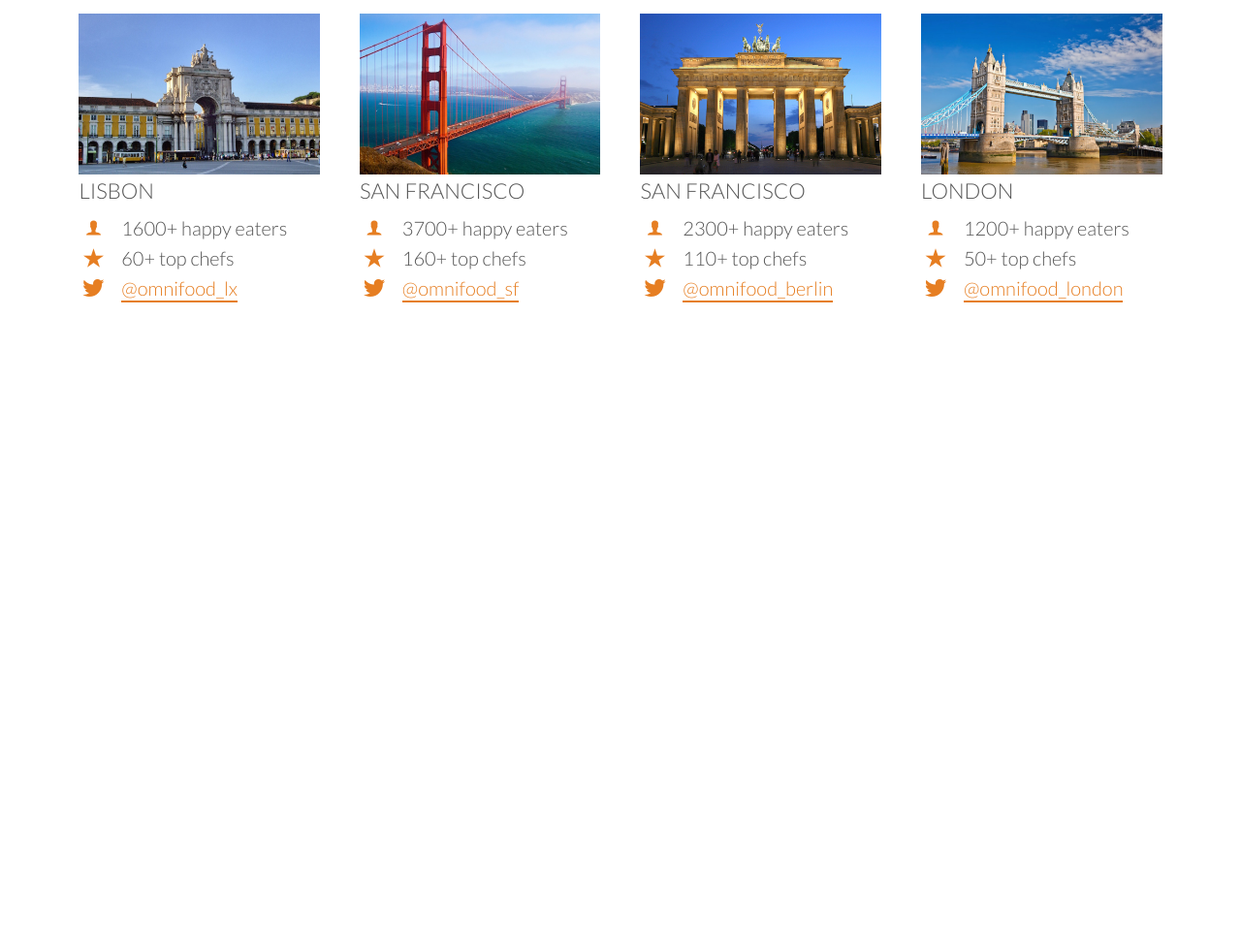
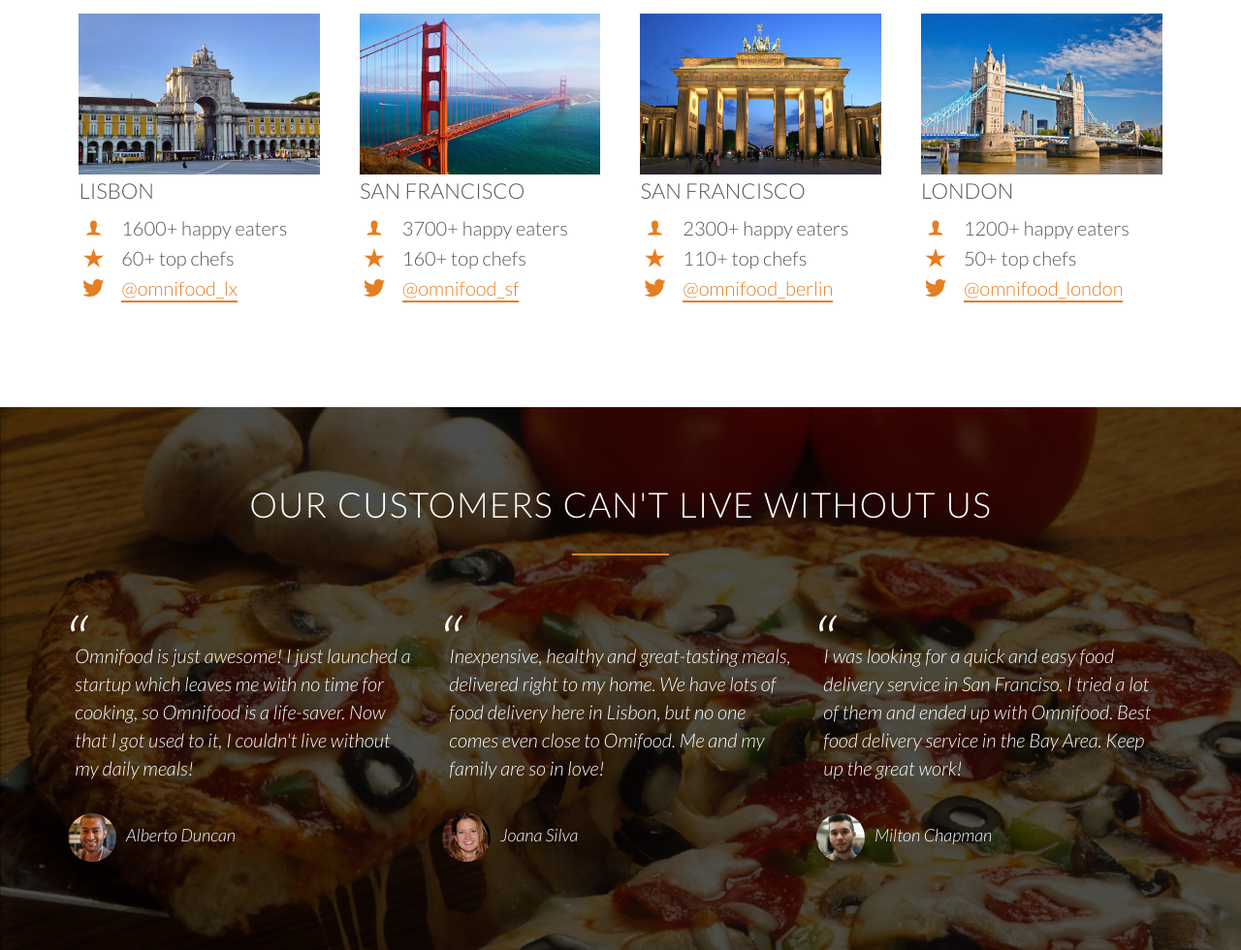
Before and after one commit to datadaveshin/omnifood, a plain HTML site: page omnifood2/index.html in a window 1280 px wide. Shown: the part 2909-3889 px from the top of the page at 97% size. Before the commit the page ends 3329 px from the top, so only its background shows below. Drawn offline with Linux system fonts and the light colour scheme; files whose address does not match are found by name.

Commit message:
Finish testomonial section

```diff
--- a/omnifood2/index.html
+++ b/omnifood2/index.html
@@ -212,5 +212,33 @@
                 </div>
             </div>
         </section>
+
+        <section class=section-testimonials>
+            <div class="row">
+               <h2>Our customers can't live without us</h2>
+            </div>
+            <div class="row">
+                <div class="col span-1-of-3">
+<!--                    NOTE - the <blockquote> is an element just for quotes-->
+                    <blockquote>
+                        Omnifood is just awesome! I just launched a startup which leaves me with no time for cooking, so Omnifood is a life-saver. Now that I got used to it, I couldn't live without my daily meals!
+                    </blockquote>
+<!--                    The <cite> element is for the citation for the quote-->
+                    <cite><img src="resources/img/customer-1.jpg">Alberto Duncan</cite>
+                </div>
+                <div class="col span-1-of-3">
+                    <blockquote>
+                        Inexpensive, healthy and great-tasting meals, delivered right to my home. We have lots of food delivery here in Lisbon, but no one comes even close to Omifood. Me and my family are so in love!
+                    </blockquote>
+                    <cite><img src="resources/img/customer-2.jpg">Joana Silva</cite>
+                </div>
+                <div class="col span-1-of-3">
+                    <blockquote>
+                        I was looking for a quick and easy food delivery service in San Franciso. I tried a lot of them and ended up with Omnifood. Best food delivery service in the Bay Area. Keep up the great work!
+                    </blockquote>
+                    <cite><img src="resources/img/customer-3.jpg">Milton Chapman</cite>
+                </div>
+            </div>
+        </section>
     </body>
 </html>
--- a/omnifood2/resources/css/style.css
+++ b/omnifood2/resources/css/style.css
@@ -231,6 +231,7 @@
     background-size: cover;
 /*    This will center the image, otherwise works from top-left*/
     background-position: center;
+    background-attachment: fixed;
 }
 
 .hero-text-box {
@@ -425,3 +426,50 @@
 .city-features {
     margin-bottom: 5px;
 }
+
+/* ------------------------------------------- */
+/* TESTIMONIALS */
+/* ------------------------------------------- */
+.section-testimonials {
+    background-image: linear-gradient(rgba(0,0,0,0.7), rgba(0,0,0,0.7)), url(img/back-customers.jpg);
+    background-size: cover;
+    color: #fff;
+/*    COOL - this effect makes the background stay still when scrolling!*/
+    background-attachment: fixed;
+}
+
+blockquote {
+    padding: 2%;
+/*    Can only used font-style italic if you have included it in your font list*/
+    font-style: italic;
+    line-height: 145%;
+/*    Need this to position the quote in the ::before below */
+    position: relative;
+    margin-top: 40px;
+}
+
+blockquote::before {
+/*    This is a glyph to make the quote sign*/
+    content: "\201C";
+    display: block;
+    font-size: 400%;
+/*    Help position it*/
+    position: absolute;
+    top: -5px;
+    left: -5px;
+}
+
+cite {
+    font-size: 90%;
+    margin-top: 25px;
+/*    Make this it's own line*/
+    display: block;
+}
+
+cite img {
+    height: 50px;
+    border-radius: 50%;
+    margin-right: 10px;
+/*    This will align the text with the image, you'd think it would go above in cite*/
+    vertical-align: middle;
+}
```
Also changed, not shown: omnifood2/resources/css/img/back-customers.jpg (renamed from omnifood2/resources/img/back-customers.jpg).
